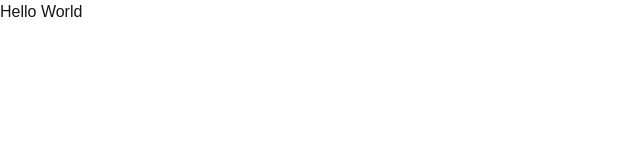
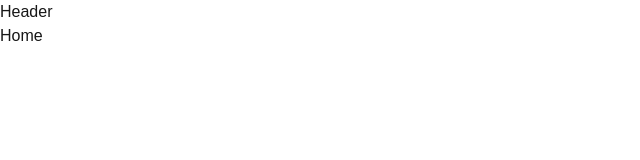
Before and after one commit to walleskamaier/ecommerce, a Next.js app: page / in a window 1280 px wide. Shown: the top 160 px of the page, without its empty margins (0-640 px from the left). Built offline with nearby package versions, Linux system fonts and the light colour scheme.

Commit message:
📁 chore: inicia estrutura de pastas da aplicação (layout, loading...)

```diff
--- /dev/null
+++ b/src/app/(store)/(home)/loading.tsx
@@ -0,0 +1,3 @@
+export default function HomeLoading() {
+  return <h1>Carregando...</h1>
+}
--- /dev/null
+++ b/src/app/(store)/(home)/page.tsx
@@ -0,0 +1,4 @@
+export default async function Home() {
+  await new Promise((resolve) => setTimeout(resolve, 2000))
+  return <h1>Home</h1>
+}
--- /dev/null
+++ b/src/app/(store)/layout.tsx
@@ -0,0 +1,11 @@
+import { ReactNode } from "react"
+import Header from "@/components/header"
+
+export default function StoreLayout({ children }: { children: ReactNode }) {
+  return (
+    <div>
+      <Header />
+      {children}
+    </div>
+  )
+}
--- /dev/null
+++ b/src/app/(store)/search/loading.tsx
@@ -0,0 +1,3 @@
+export default function SearchLoading() {
+  return <h1>Carregando busca...</h1>
+}
--- /dev/null
+++ b/src/app/(store)/search/page.tsx
@@ -0,0 +1,4 @@
+export default async function Search() {
+  await new Promise((resolve) => setTimeout(resolve, 2000))
+  return <h1>Search</h1>
+}
--- a/src/app/page.tsx
+++ /dev/null
@@ -1,3 +0,0 @@
-export default function Home() {
-  return <h1>Hello World</h1>
-}
--- /dev/null
+++ b/src/components/header.tsx
@@ -0,0 +1,3 @@
+export default function Header() {
+  return <div>Header</div>
+}
```
